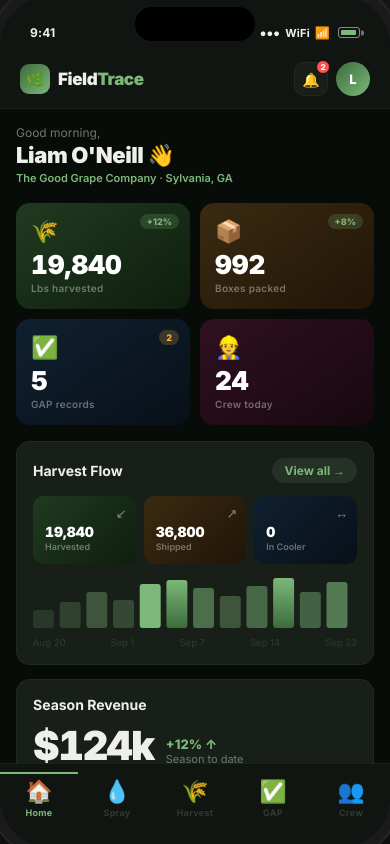
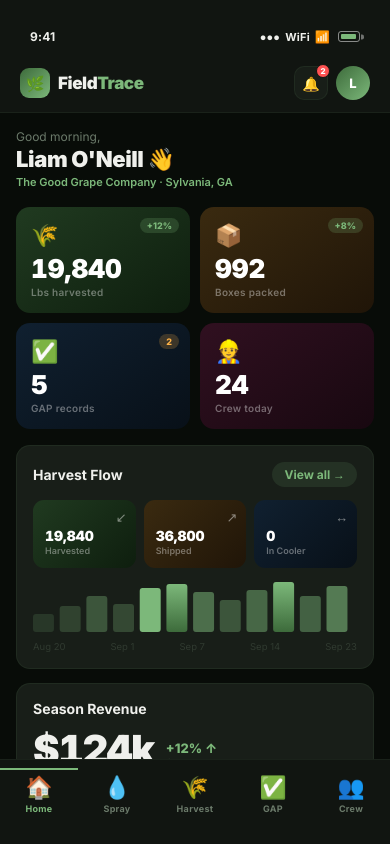
Before and after one commit to Liam5622/Field-Trace-Demo-, a plain HTML site: page index.html in a window 390 px wide. Drawn offline with Linux system fonts and the light colour scheme.

Commit message:
Add files via upload

```diff
--- a/index.html
+++ b/index.html
@@ -63,6 +63,22 @@
     0 0 80px rgba(124,184,122,0.04);
 }
 
+/* ─── REAL PHONE: fill the screen ─── */
+@media (max-width: 430px) {
+  html, body { height: 100%; overflow: hidden; background: var(--bg); }
+  body { display: block; padding: 0; }
+  .phone {
+    width: 100%;
+    height: 100%;
+    height: 100dvh;
+    border-radius: 0;
+    box-shadow: none;
+  }
+  .island { display: none; }
+  .statusbar { display: none; }
+  .bnav { padding-bottom: max(20px, env(safe-area-inset-bottom, 20px)); }
+}
+
 /* Dynamic Island */
 .island {
   position: absolute;
@@ -512,8 +528,8 @@
 }
 .bn.active { border-top-color: var(--sage); }
 .bn.active .bni, .bn.active .bnl { color: var(--sage); }
-.bni { font-size: 22px; color: var(--t3); transition: color .15s; }
-.bnl { font-size: 9px; color: var(--t3); font-weight: 700; letter-spacing: .3px; transition: color .15s; }
+.bni { font-size: 22px; color: var(--t2); transition: color .15s; }
+.bnl { font-size: 9px; color: var(--t2); font-weight: 700; letter-spacing: .3px; transition: color .15s; }
 
 /* ─── TOAST ─── */
 #toast {
```
